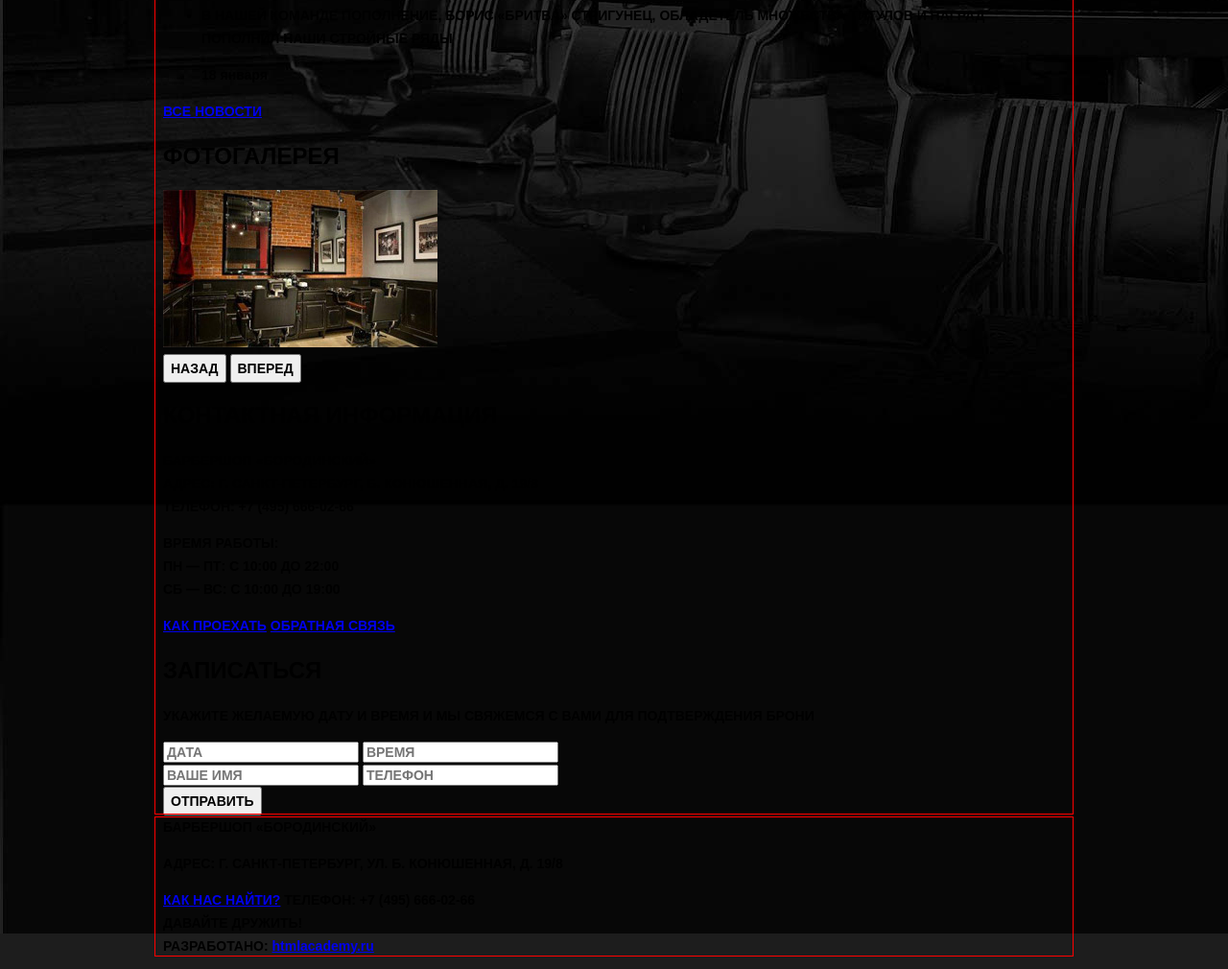
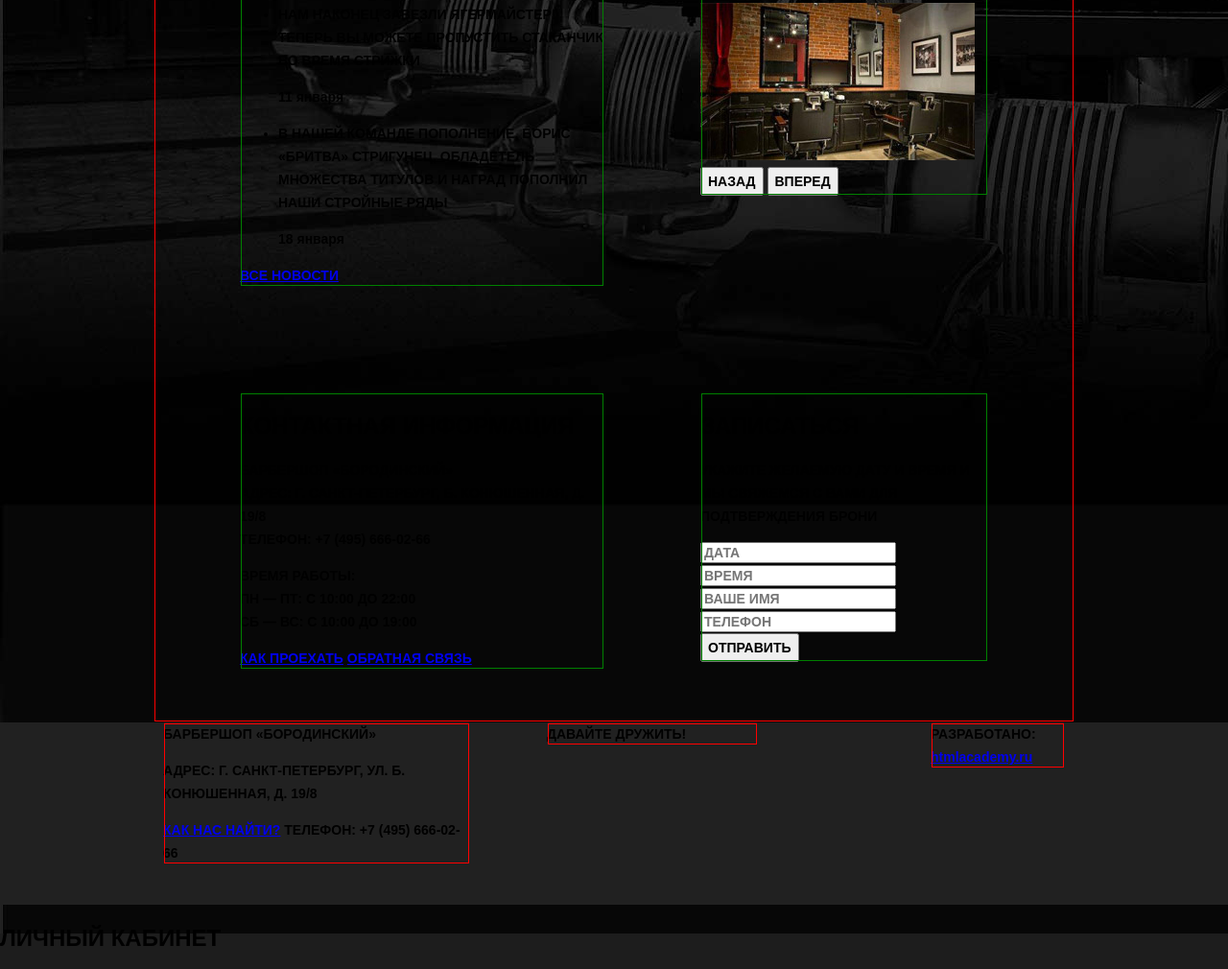
Before and after one commit to Marginall/184645-barbershop, a plain HTML site: page index.html in a window 1280 px wide. Shown: the part 743-1753 px from the top of the page at 96% size. Drawn offline with Linux system fonts and the light colour scheme.

Commit message:
сетка index

```diff
--- a/css/style.css
+++ b/css/style.css
@@ -82,3 +82,50 @@ h2 {
 .features-item:last-child {
   margin-right: 0;
 }
+
+.content {
+  padding: 55px 80px;
+}
+
+.content .left-column {
+  float: left;
+  width: 380px;
+  margin-right: 100px;
+  outline: 1px solid green;
+  outline-offset: -2px;
+}
+
+.content .right-column {
+  float: right;
+  width: 300px;
+  outline: 1px solid green;
+  outline-offset: -2px;
+}
+
+.main-footer {
+  width: 100%;
+  height: 190px;
+  background-color: #212121;
+}
+
+.footer-contacts {
+  float: left;
+  width: 320px;
+  margin-right: 80px;
+  outline: 1px solid red;
+  outline-offset: -2px
+}
+
+.footer-social {
+  float: left;
+  width: 220px;
+  outline: 1px solid red;
+  outline-offset: -2px
+}
+
+.footer-copyright {
+  float: right;
+  width: 140px;
+  outline: 1px solid red;
+  outline-offset: -2px
+}
--- a/index.html
+++ b/index.html
@@ -46,7 +46,7 @@
   К ТОМУ ЖЕ, РАЗВЕ ЦЕНА НЕ ДАЕТ ОПРЕДЕЛЕНЫЙ СТАТУС?</p>
           </div>
         </div>
-        <div class="content">
+        <div class="content clearfix">
           <div class="left-column">
             <h2 class="content-title">НОВОСТИ</h2>
             <ul>
@@ -73,7 +73,7 @@
             </div>
           </div>
         </div>
-        <div class="content">
+        <div class="content clearfix">
           <div class="left-column">
             <div class="contacts">
               <h2 class="content-title">КОНТАКТНАЯ ИНФОРМАЦИЯ</h2>
@@ -112,7 +112,7 @@
         </div>
       </div>
     </main>
-    <footer class="main-footer">
+    <footer class="main-footer clearfix">
       <div class="container">
         <div class="footer-contacts">
           <span class="contacts-title">БАРБЕРШОП «БОРОДИНСКИЙ»</span>
```
